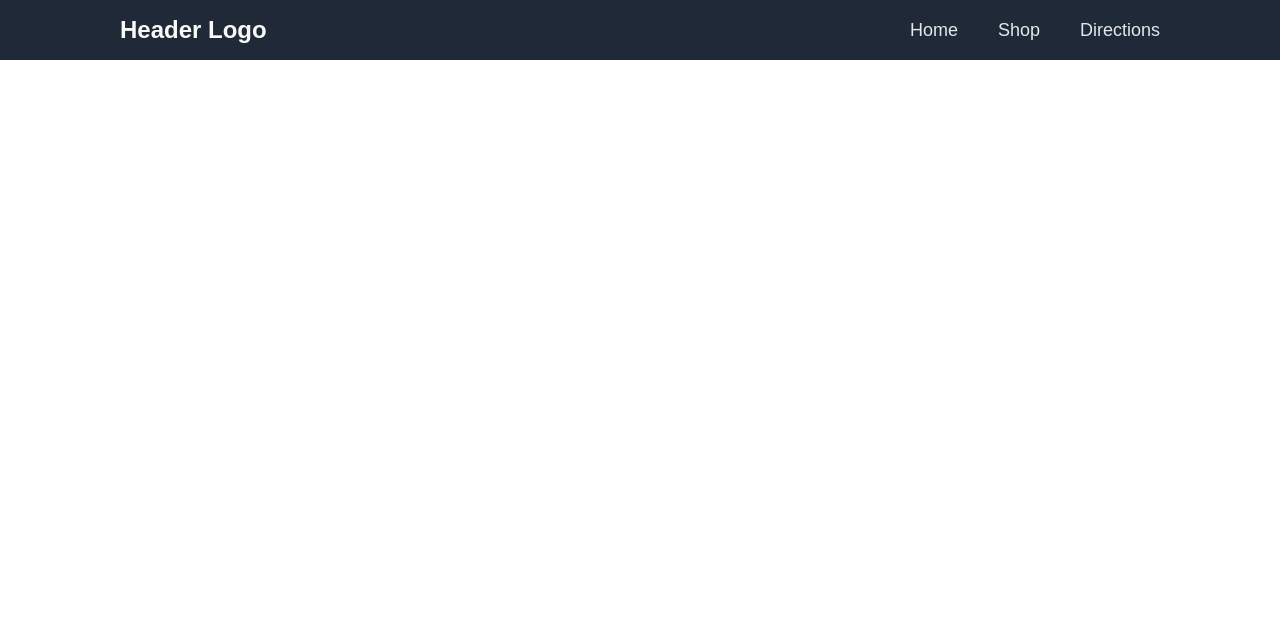
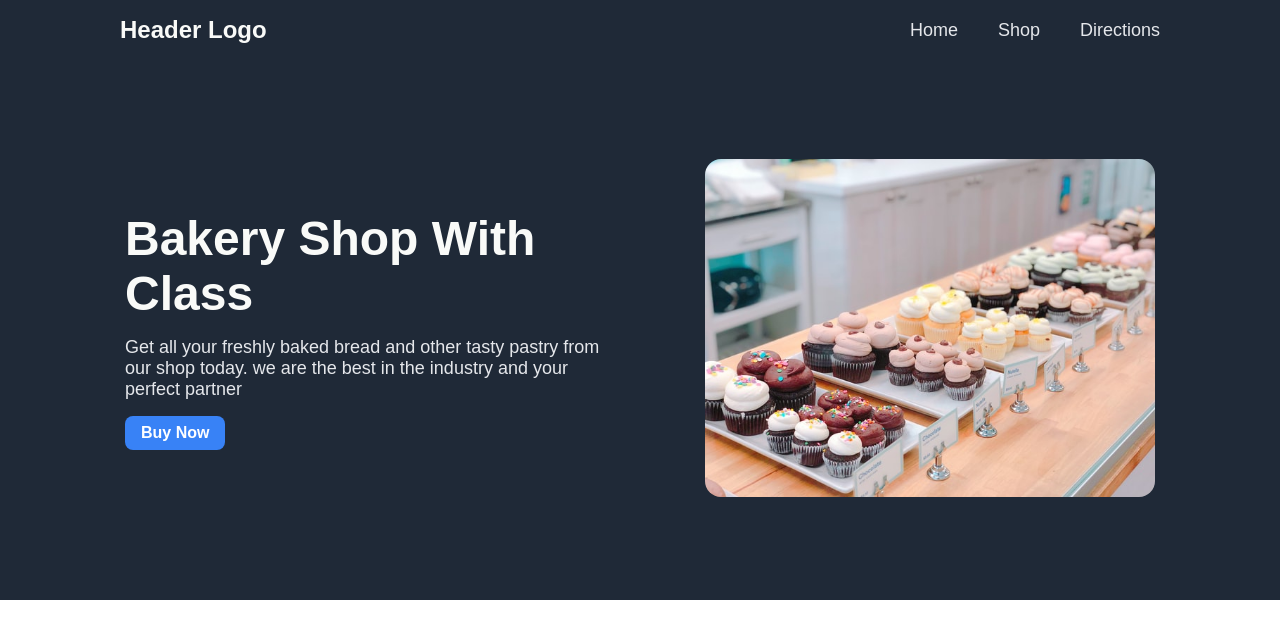
Before and after one commit to mark-akom/landing-page, a plain HTML site: page index.html in a window 1280 px wide. Drawn offline with Linux system fonts and the light colour scheme.

Commit message:
Added the content for the hero section and also applied all the necessary styles to it as well

```diff
--- a/css/styles.css
+++ b/css/styles.css
@@ -21,6 +21,9 @@ body {
 .header-section {
     background-color: #1f2937;
     padding: 0px 120px;
+    height: 600px;
+    display: flex;
+    flex-direction: column;
 }
 
 .header-logo {
@@ -44,3 +47,45 @@ body {
     height: 60px;
     align-items: center;
 }
+
+/* styling of the header intro */
+
+.heading {
+    font-size: 48px;
+    font-weight: bolder;
+    color: #F9FAF8;
+}
+
+.intro-subtext {
+    font-size: 18px;
+    color: #E5E7EB;
+    margin: 16px 0;
+}
+
+.btn {
+    background-color: #3882F6;
+    border: none;
+    padding: 8px 16px;
+    border-radius: 8px;
+    color: white;
+    font-family: Arial, Helvetica, sans-serif;
+    font-size: 16px;
+    font-weight: bold;
+}
+
+.header-intro {
+    display: flex;
+    align-items: center;
+    justify-content: center;
+    column-gap: 100px;
+    flex: 1;
+}
+
+.text-content {
+    width: 480px;
+}
+
+.img-container img{
+    width: 450px;
+    border-radius: 16px;
+}
--- a/index.html
+++ b/index.html
@@ -19,6 +19,16 @@
                 <li><a href="index.html">Directions</a></li>
             </ul>
         </div>
+        <div class="header-intro">
+            <div class="text-content">
+                <h1 class="heading">Bakery Shop With Class</h1>
+                <p class="intro-subtext">Get all your freshly baked bread and other tasty pastry from our shop today. we are the best in the industry and your perfect partner</p>
+                <button class="btn">Buy Now</button>
+            </div>
+            <div class="img-container">
+                <img src="images/header-image.jpg" alt="image of a bakery shop">
+            </div>
+        </div>
     </div>
 </body>
 </html>
```
